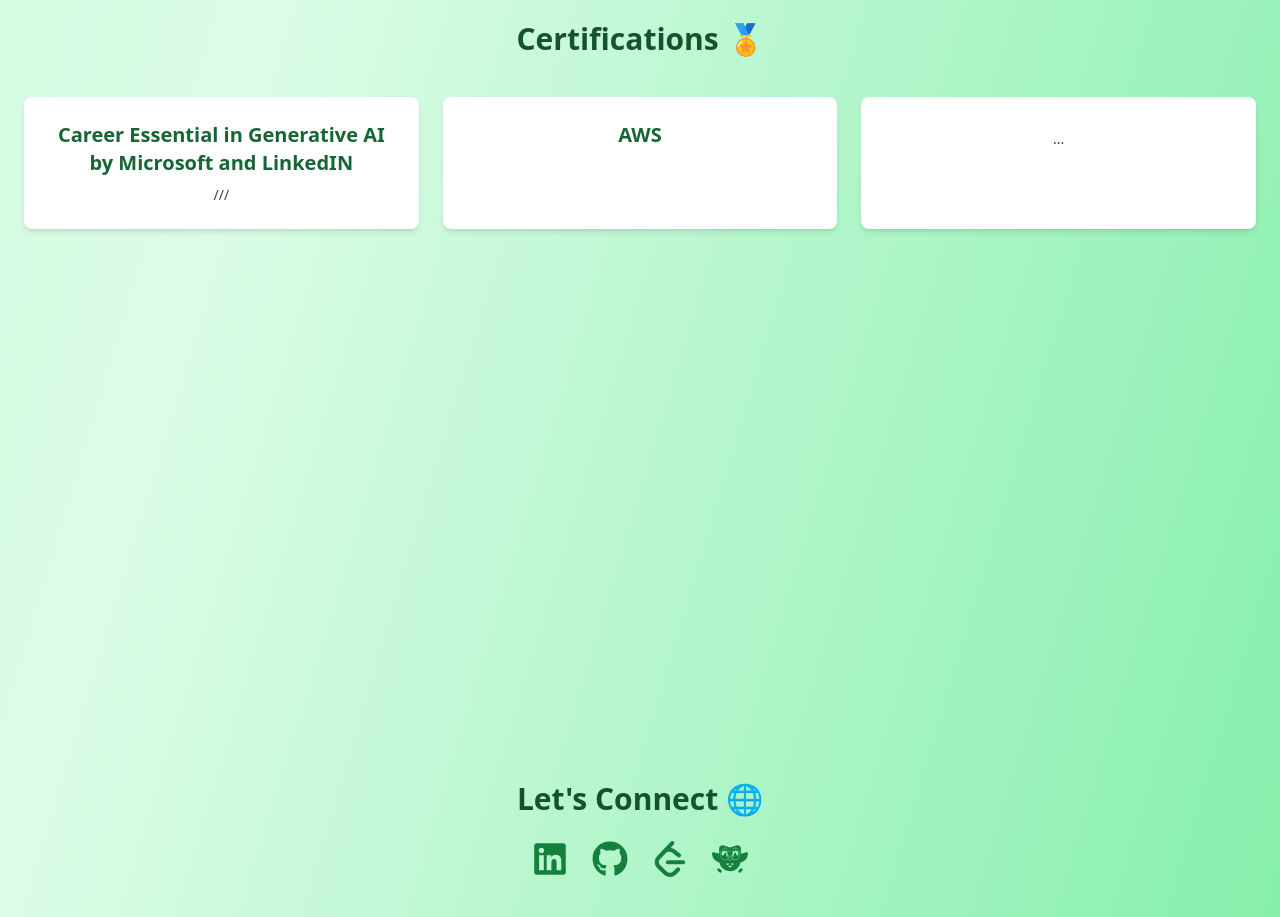
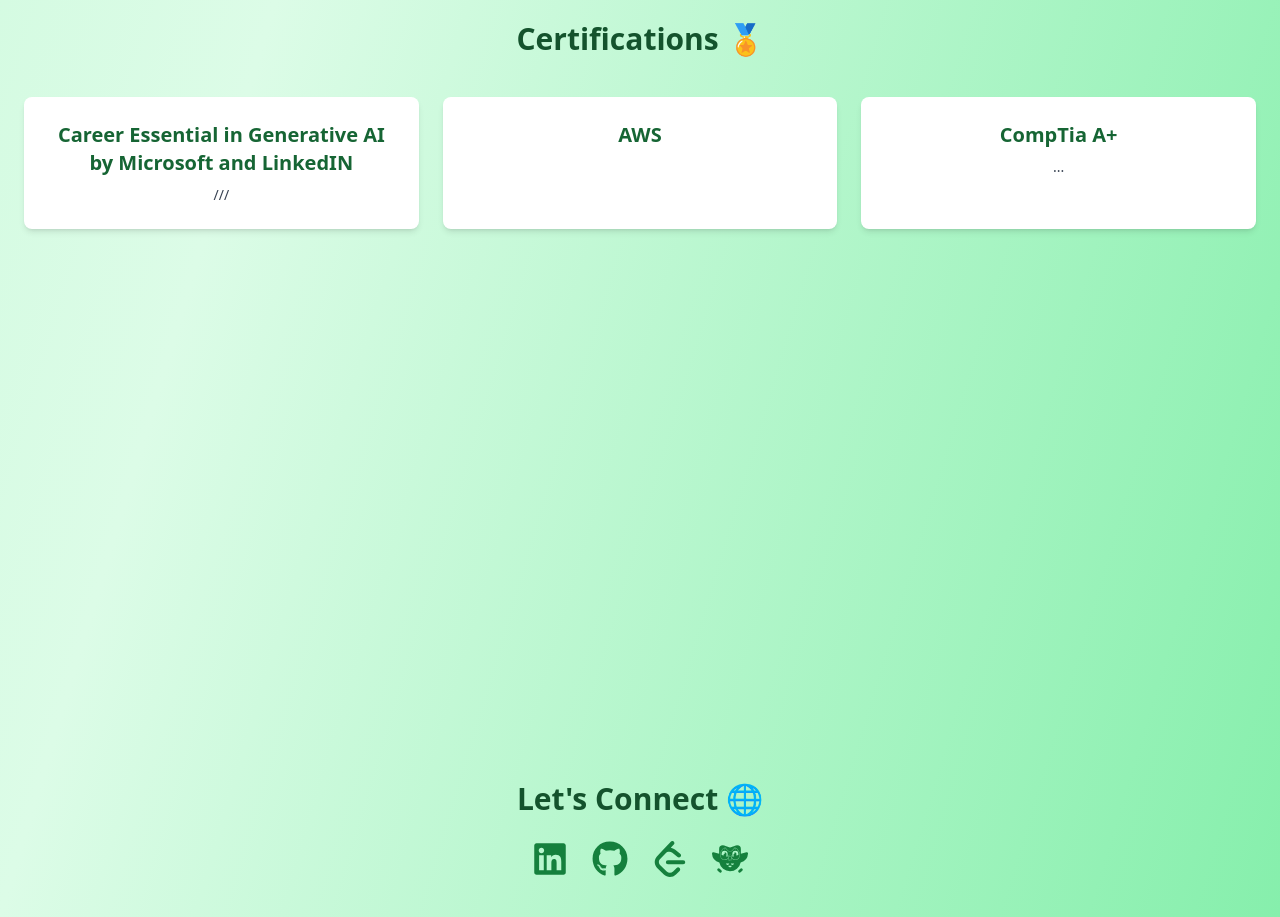
Before and after one commit to RaiDiwakar66/MyPortfolio, a React (Vite) app: page / in a window 1280 px wide. Shown: the part 3340-4257 px from the top of the page. Built offline with nearby package versions, Linux system fonts and the light colour scheme.

Commit message:
Update Certitification Title

```diff
--- a/src/App.jsx
+++ b/src/App.jsx
@@ -209,7 +209,7 @@
             <p className="text-sm text-gray-700 mt-2"></p>
           </div>
           <div className="bg-white rounded-lg shadow-md p-6 hover:shadow-xl transition">
-            <h3 className="text-xl font-semibold text-green-800"></h3>
+            <h3 className="text-xl font-semibold text-green-800">CompTia A+</h3>
             <p className="text-sm text-gray-700 mt-2">...</p>
           </div>
         </div>
```
